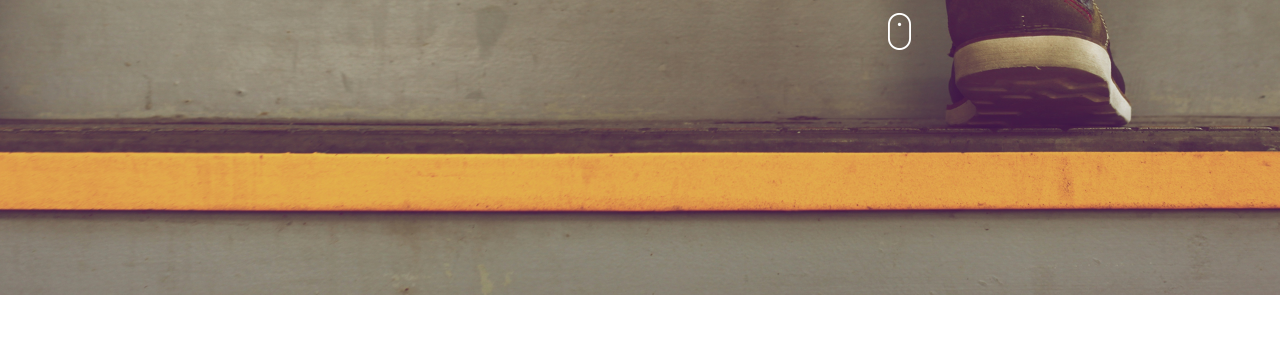
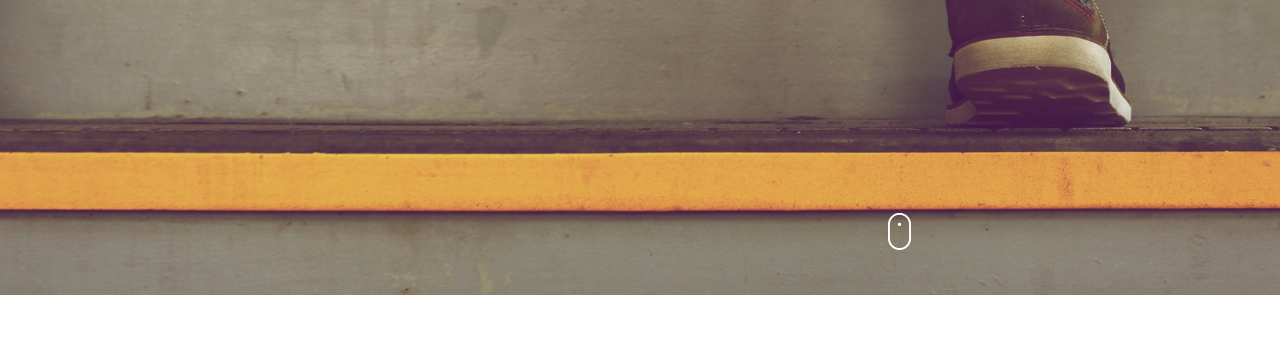
Before and after one commit to kagus-code/Delani-Studio, a plain HTML site: page index.html in a window 1280 px wide. Shown: the part 419-759 px from the top of the page. Drawn offline with nearby package versions, Linux system fonts and the light colour scheme.

```diff
--- a/css/styles.css
+++ b/css/styles.css
@@ -19,7 +19,7 @@ body {
   margin-left: 620px;
 }
 #mouse {
-  top: 100%;
+  margin-top: 200px;
 }
 .text-div2 {
   text-align: center;
--- a/js/scripts.js
+++ b/js/scripts.js
@@ -13,15 +13,9 @@ $(document).ready(function() {
     $(".click-hidden3").toggle();
   });
   $( 'img' ).tooltip();
-
-
   $("form").submit(function(event) {
     var customer = $("input#name").val();
     alert(customer + " " + 'We have received your message!! Thank you for reaching out to us.')
     event.preventDefault();
       });
-
-
-
-
 });
```
Also changed, not shown: 1 other file.
